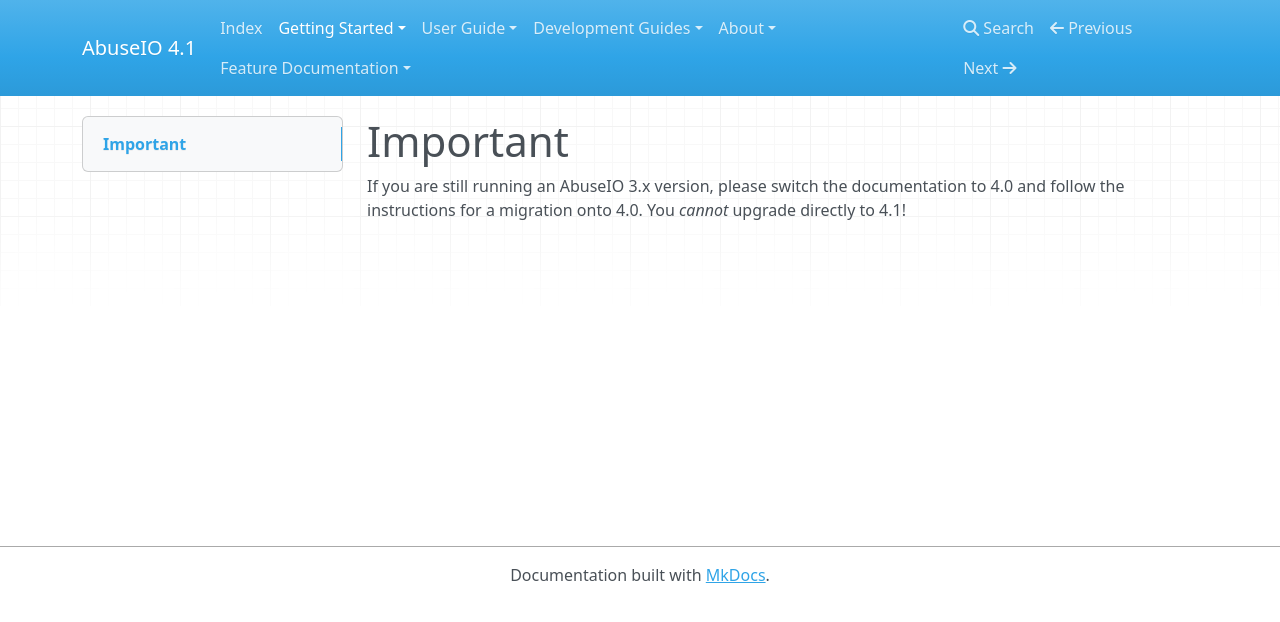
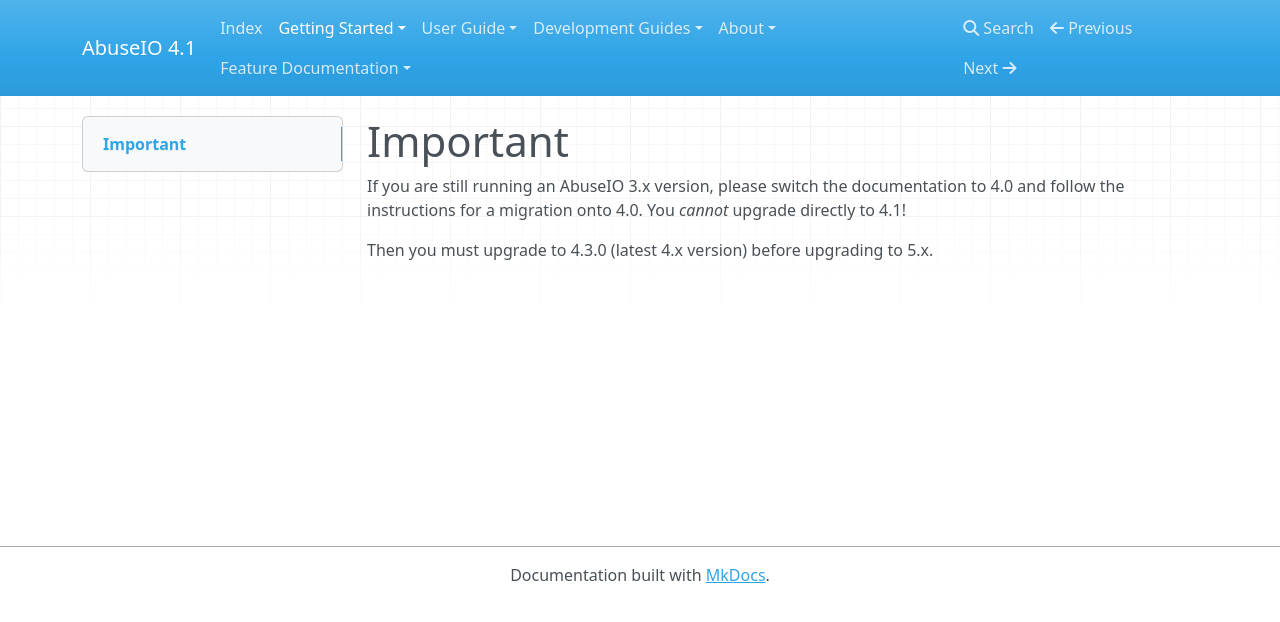
Before and after one commit to AbuseIO/abuseio-docs, an MkDocs documentation site: the page built from docs/old_version.md, in a window 1280 px wide. Shown: the top 622 px of the page. Built offline with MkDocs 1.6.1, drawn with Linux system fonts in a browser that asks for light colours; nearby versions of some CDN libraries; old or Windows-style settings are respelled for this version of MkDocs.

Commit message:
Update old_version.md

```diff
--- a/docs/old_version.md
+++ b/docs/old_version.md
@@ -2,3 +2,5 @@
 
 If you are still running an AbuseIO 3.x version, please switch the documentation to 4.0 and
 follow the instructions for a migration onto 4.0. You _cannot_ upgrade directly to 4.1!
+
+Then you must upgrade to 4.3.0 (latest 4.x version) before upgrading to 5.x.
```
